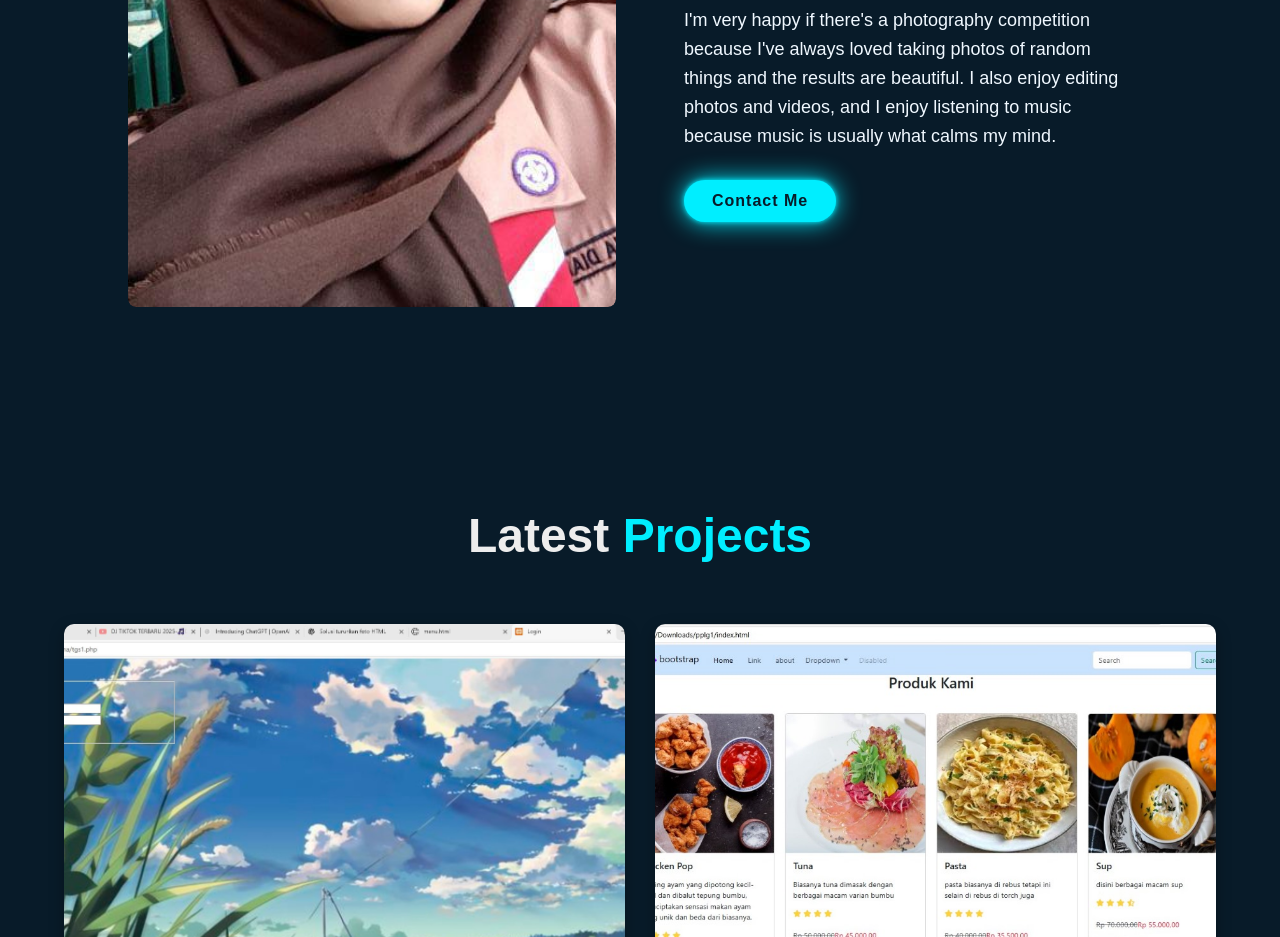
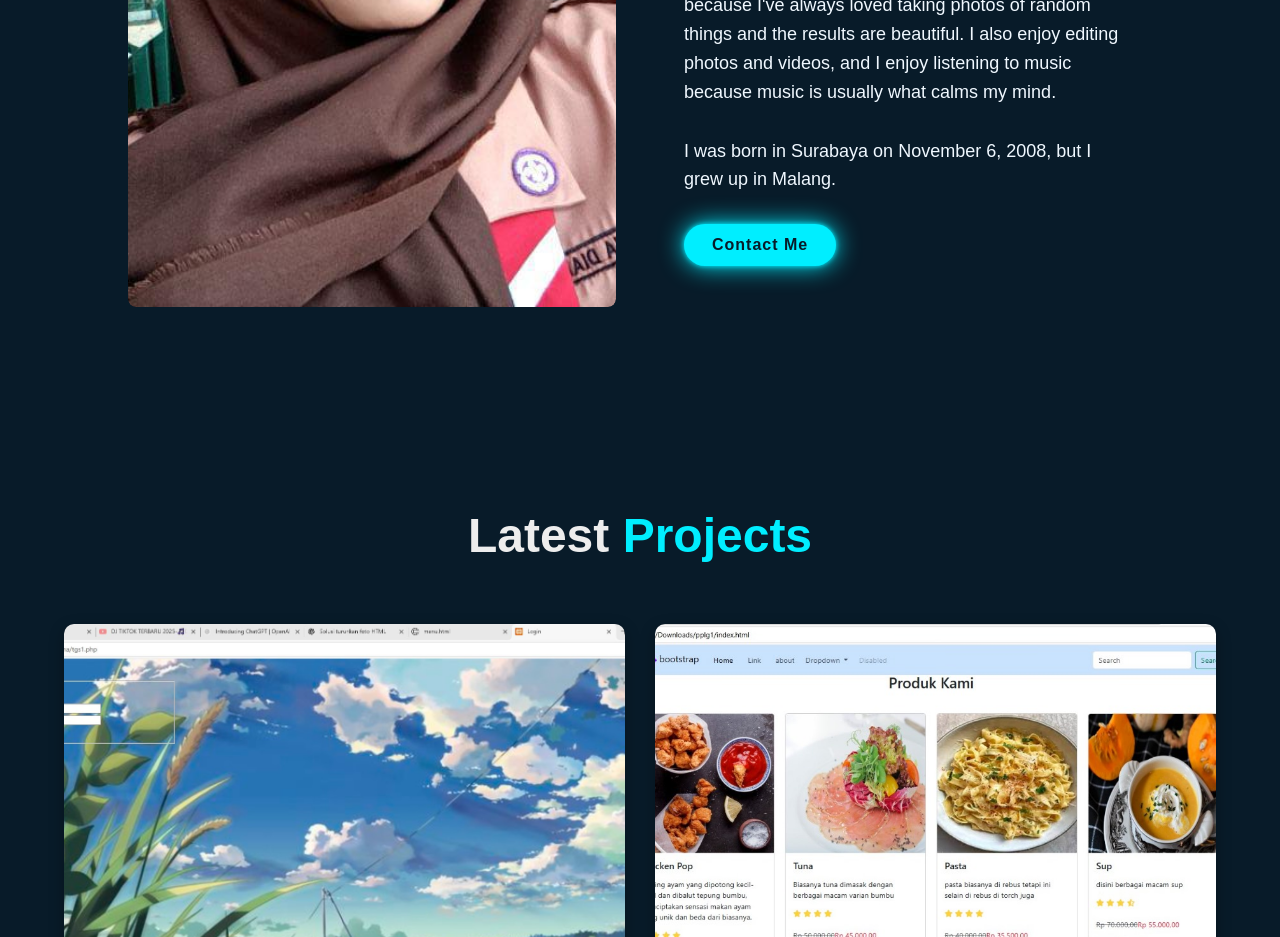
Before and after one commit to erinaa2e/erinaa2e.github.io, a plain HTML site: page index2.html in a window 1280 px wide. Shown: the part 1260-2197 px from the top of the page. Drawn offline with nearby package versions, Linux system fonts and the light colour scheme.

Commit message:
Add files via upload

```diff
--- a/index2.html
+++ b/index2.html
@@ -687,6 +687,7 @@
           I'm very happy if there's a photography competition because I've always loved taking photos of random things and the results are beautiful. I also enjoy editing photos and videos, and I enjoy listening to music because music is
           usually what calms my mind.
         </p>
+        <p>I was born in Surabaya on November 6, 2008, but I grew up in Malang.</p>
         <a href="#contact" class="btn-box">Contact Me</a>
       </div>
     </section>
```
